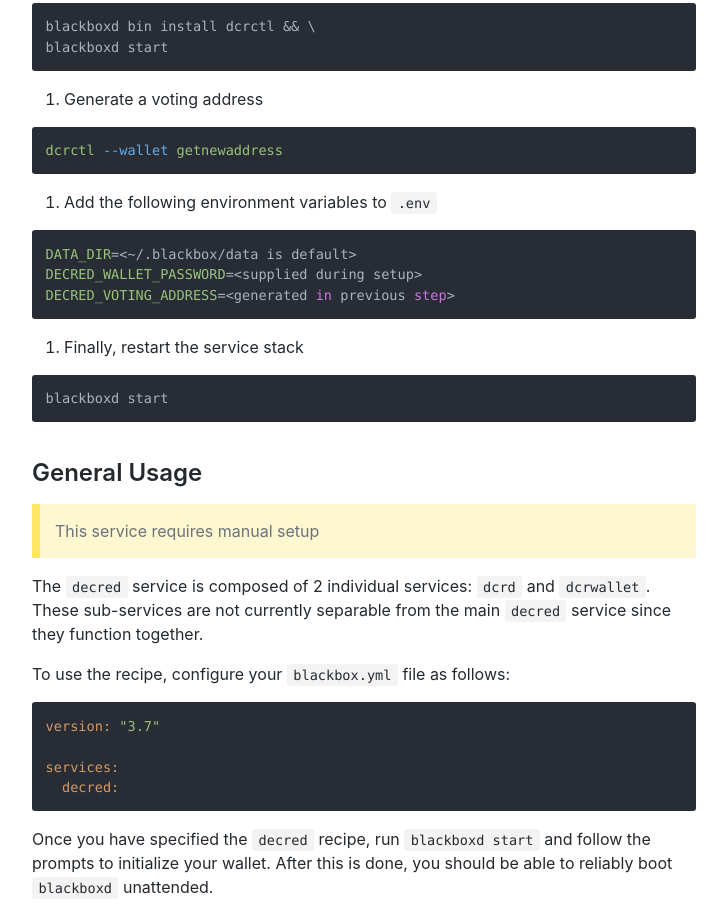
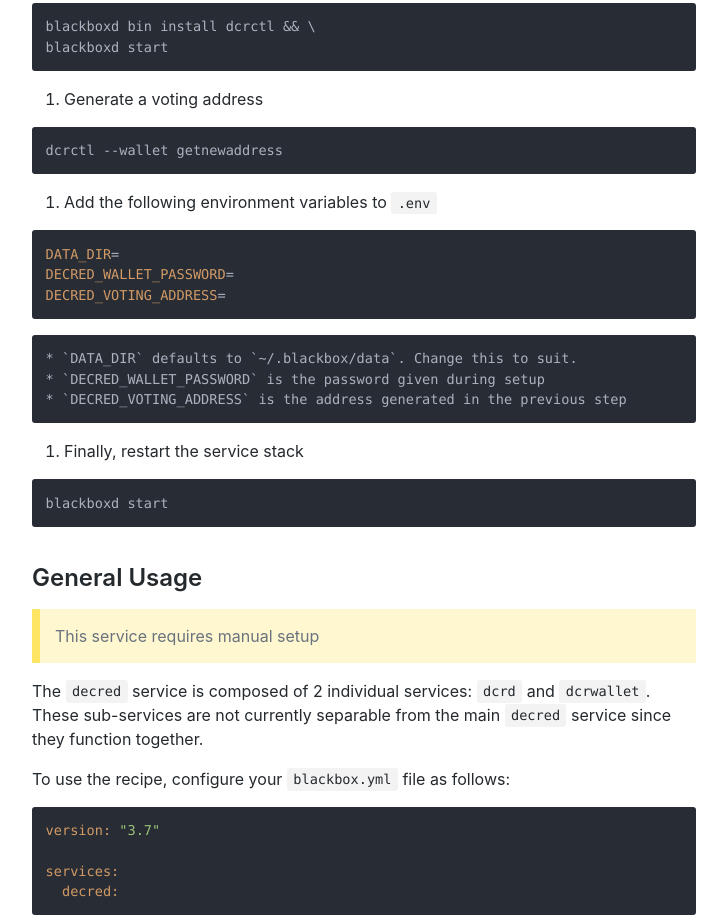
Before and after one commit to crypdex/blackbox, a plain HTML site: page docs/services/decred.html in a window 1280 px wide. Shown: the part 875-1799 px from the top of the page, without its empty margins (276-1003 px from the left). Drawn offline with nearby package versions, Linux system fonts and the light colour scheme.

Commit message:
Deploy website
Deploy website version based on c111a8df0e26e601c6cae832d6b03df660bc2efe

```diff
--- a/docs/services/decred.html
+++ b/docs/services/decred.html
@@ -76,14 +76,18 @@
 <ol>
 <li>Generate a voting address</li>
 </ol>
-<pre><code class="hljs css language-yaml"><span class="hljs-string">dcrctl</span> <span class="hljs-bullet">--wallet</span> <span class="hljs-string">getnewaddress</span>
+<pre><code class="hljs css language-shell">dcrctl --wallet getnewaddress
 </code></pre>
 <ol>
 <li>Add the following environment variables to <code>.env</code></li>
 </ol>
-<pre><code class="hljs css language-.env"><span class="hljs-attribute">DATA_DIR</span>=&lt;~/.blackbox/data is default&gt;
-<span class="hljs-attribute">DECRED_WALLET_PASSWORD</span>=&lt;supplied during setup&gt;
-<span class="hljs-attribute">DECRED_VOTING_ADDRESS</span>=&lt;generated <span class="hljs-keyword">in</span> previous <span class="hljs-keyword">step</span>&gt;
+<pre><code class="hljs css language-.env"><span class="hljs-attr">DATA_DIR</span>=
+<span class="hljs-attr">DECRED_WALLET_PASSWORD</span>=
+<span class="hljs-attr">DECRED_VOTING_ADDRESS</span>=
+</code></pre>
+<pre><code class="hljs">* `DATA_DIR` defaults to `~/.blackbox/data`. Change this to suit.
+* `DECRED_WALLET_PASSWORD` is the password given during setup
+* `DECRED_VOTING_ADDRESS` is the address generated in the previous step
 </code></pre>
 <ol>
 <li>Finally, restart the service stack</li>
```
Also changed, not shown: docs/services/decred/index.html (+8 -4 lines).
